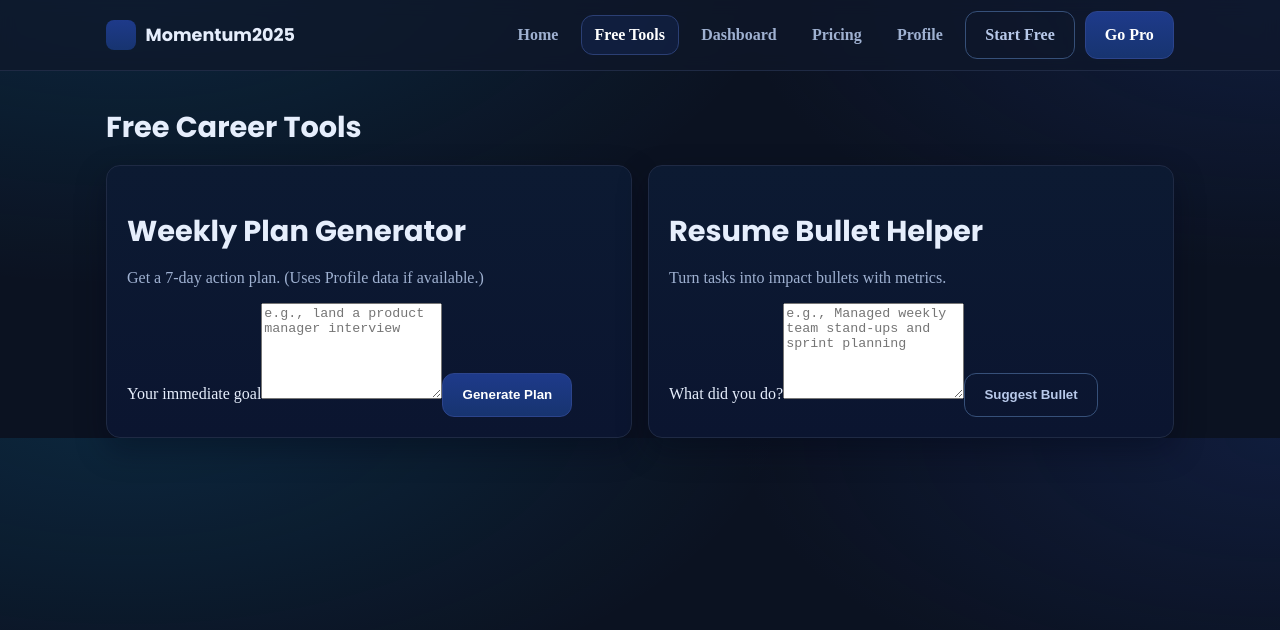
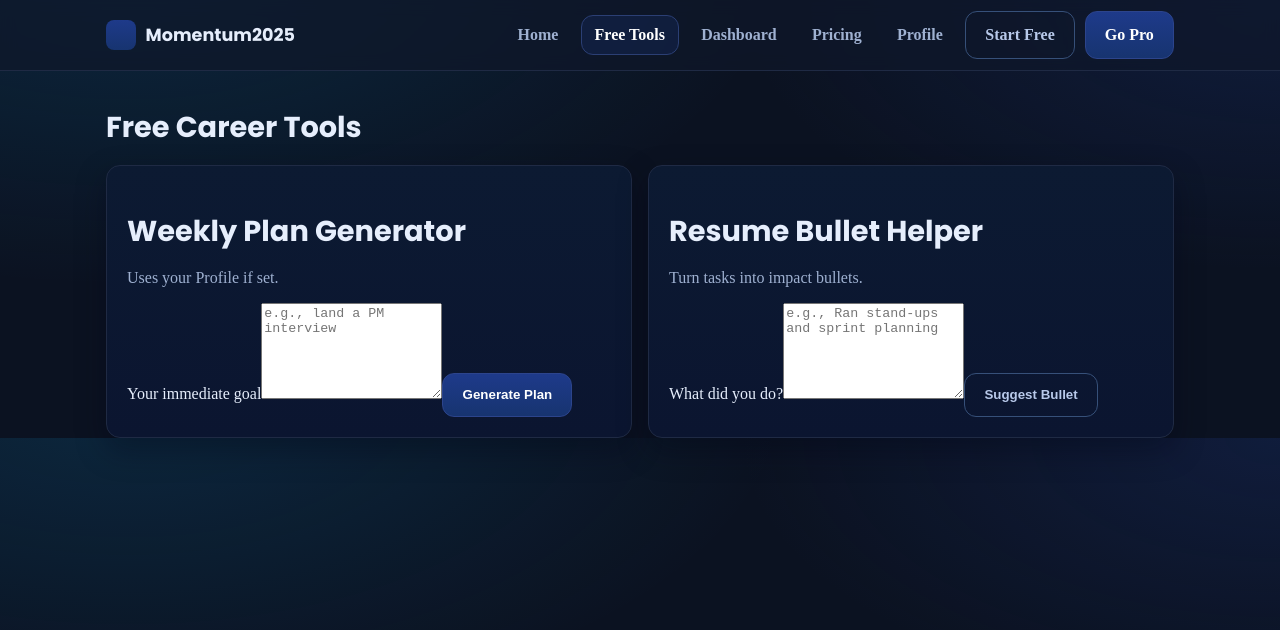
Before and after one commit to AGoff2689/Momentum2025, a Next.js app: page /free in a window 1280 px wide. Shown: the top 630 px of the page. Built offline with nearby package versions, Linux system fonts and the light colour scheme.

Commit message:
Fix Free Tools interactivity & spacing; add Profile; ensure global CSS and coach function

```diff
--- a/app/free/page.tsx
+++ b/app/free/page.tsx
@@ -4,91 +4,72 @@ import { useState } from "react";
 export default function FreeTools() {
   const [goal, setGoal] = useState("");
   const [plan, setPlan] = useState<string | null>(null);
-
   const [task, setTask] = useState("");
   const [bullet, setBullet] = useState<string | null>(null);
 
   const makePlan = () => {
     const name = typeof window !== "undefined" ? localStorage.getItem("m25:name") : null;
     const role = typeof window !== "undefined" ? localStorage.getItem("m25:role") : null;
-    const who = name ? `${name}` : "You";
-    const target = role ? ` for ${role}` : "";
     const g = goal || "advance your career";
     setPlan(
-`7-Day Plan${target}
-• Day 1: Refresh resume bullets with metrics tied to ${g}
-• Day 2: Identify 10 target companies; tailor keywords
-• Day 3: Reach out to 3 contacts; ask for role insights
-• Day 4: Apply to 5 roles (${g}-aligned)
-• Day 5: 45 min interview practice (STAR + quant)
-• Day 6: Build a small portfolio artifact/case study
-• Day 7: Review outcomes; plan next week`
+`7-Day Plan${role ? ` for ${role}` : ""}
+/ Day 1: Refresh resume bullets with metrics tied to ${g}
+/ Day 2: Identify 10 target companies; tailor keywords
+/ Day 3: Reach out to 3 contacts; ask for role insights
+/ Day 4: Apply to 5 roles (${g}-aligned)
+/ Day 5: 45 min interview practice (STAR + quant)
+/ Day 6: Build a small portfolio artifact/case study
+/ Day 7: Review outcomes; plan next week`
     );
   };
 
   const makeBullet = () => {
     const t = task || "Improved process";
-    setBullet(
-      `• ${t} by X% by doing <action>, measured via <metric> over <time>. (Tools: <tools>)`
-    );
+    setBullet(`• ${t} by X% by doing <action>, measured via <metric> over <time>.`);
   };
 
   return (
-    <main className="container" style={{ paddingTop: "1rem" }}>
-      <h1 className="h2" style={{ marginBottom: "1rem" }}>Free Career Tools</h1>
+    <main className="container" style={{ paddingTop: 16 }}>
+      <h1 className="h2" style={{ marginBottom: 16 }}>Free Career Tools</h1>
 
-      <section className="grid-2" style={{ display:"grid", gap:"1rem", gridTemplateColumns:"repeat(2,minmax(0,1fr))" }}>
-        {/* Weekly Plan Generator */}
-        <div className="card" style={{ padding: "1.25rem" }}>
-          <h2 className="h2" style={{ marginBottom: ".5rem" }}>Weekly Plan Generator</h2>
-          <p className="subtle" style={{ marginBottom: "1rem" }}>
-            Get a 7-day action plan. (Uses Profile data if available.)
-          </p>
+      <section style={{ display: "grid", gap: 16, gridTemplateColumns: "1fr 1fr" }}>
+        <div className="card" style={{ padding: 20 }}>
+          <h2 className="h2" style={{ marginBottom: 8 }}>Weekly Plan Generator</h2>
+          <p className="subtle" style={{ marginBottom: 16 }}>Uses your Profile if set.</p>
+
           <label className="label">Your immediate goal</label>
-          <textarea
-            className="textarea"
-            placeholder="e.g., land a product manager interview"
-            value={goal}
-            onChange={(e) => setGoal(e.target.value)}
-            style={{ minHeight: 96 }}
-          />
-          <button className="btn btn-primary" style={{ marginTop: "0.75rem" }} onClick={makePlan}>
+          <textarea className="textarea" style={{ minHeight: 96 }}
+                    placeholder="e.g., land a PM interview"
+                    value={goal} onChange={(e) => setGoal(e.target.value)} />
+          <button className="btn btn-primary" style={{ marginTop: 12 }} onClick={makePlan}>
             Generate Plan
           </button>
 
           {plan && (
-            <pre style={{
-              marginTop: "1rem", whiteSpace: "pre-wrap",
-              background: "#f8fafc", border: "1px solid #e5e7eb",
-              borderRadius: 10, padding: "0.75rem"
-            }}>{plan}</pre>
+            <pre style={{ marginTop: 12, whiteSpace: "pre-wrap", background: "#f8fafc",
+                           border: "1px solid #e5e7eb", borderRadius: 10, padding: 12 }}>
+              {plan}
+            </pre>
           )}
         </div>
 
-        {/* Resume Bullet Helper */}
-        <div className="card" style={{ padding: "1.25rem" }}>
-          <h2 className="h2" style={{ marginBottom: ".5rem" }}>Resume Bullet Helper</h2>
-          <p className="subtle" style={{ marginBottom: "1rem" }}>
-            Turn tasks into impact bullets with metrics.
-          </p>
+        <div className="card" style={{ padding: 20 }}>
+          <h2 className="h2" style={{ marginBottom: 8 }}>Resume Bullet Helper</h2>
+          <p className="subtle" style={{ marginBottom: 16 }}>Turn tasks into impact bullets.</p>
+
           <label className="label">What did you do?</label>
-          <textarea
-            className="textarea"
-            placeholder="e.g., Managed weekly team stand-ups and sprint planning"
-            value={task}
-            onChange={(e) => setTask(e.target.value)}
-            style={{ minHeight: 96 }}
-          />
-          <button className="btn btn-outline" style={{ marginTop: "0.75rem" }} onClick={makeBullet}>
+          <textarea className="textarea" style={{ minHeight: 96 }}
+                    placeholder="e.g., Ran stand-ups and sprint planning"
+                    value={task} onChange={(e) => setTask(e.target.value)} />
+          <button className="btn btn-outline" style={{ marginTop: 12 }} onClick={makeBullet}>
             Suggest Bullet
           </button>
 
           {bullet && (
-            <pre style={{
-              marginTop: "1rem", whiteSpace: "pre-wrap",
-              background: "#f8fafc", border: "1px solid #e5e7eb",
-              borderRadius: 10, padding: "0.75rem"
-            }}>{bullet}</pre>
+            <pre style={{ marginTop: 12, whiteSpace: "pre-wrap", background: "#f8fafc",
+                           border: "1px solid #e5e7eb", borderRadius: 10, padding: 12 }}>
+              {bullet}
+            </pre>
           )}
         </div>
       </section>
```
Also changed, not shown: app/profile/page.tsx (+65 -0 lines).
